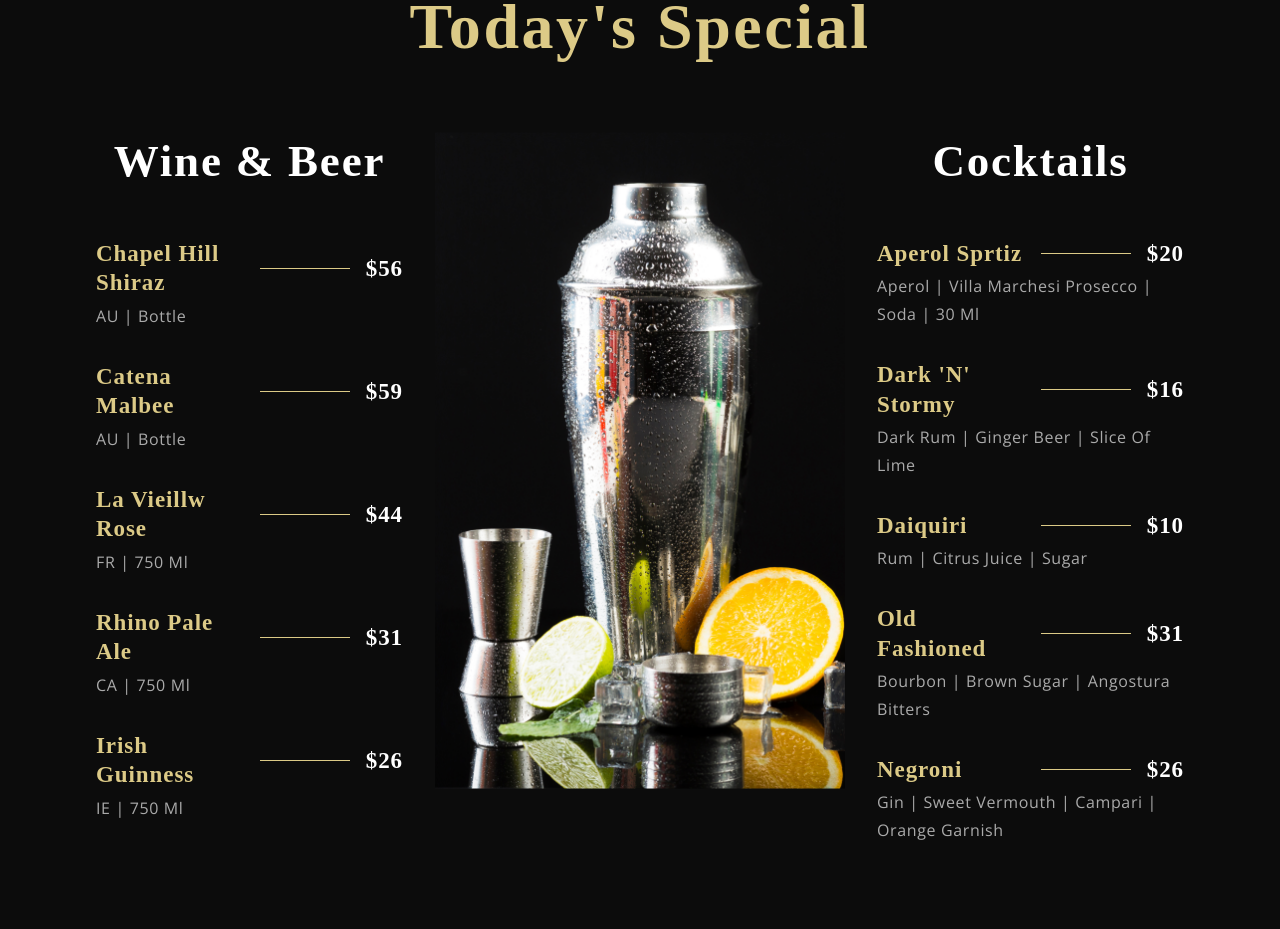
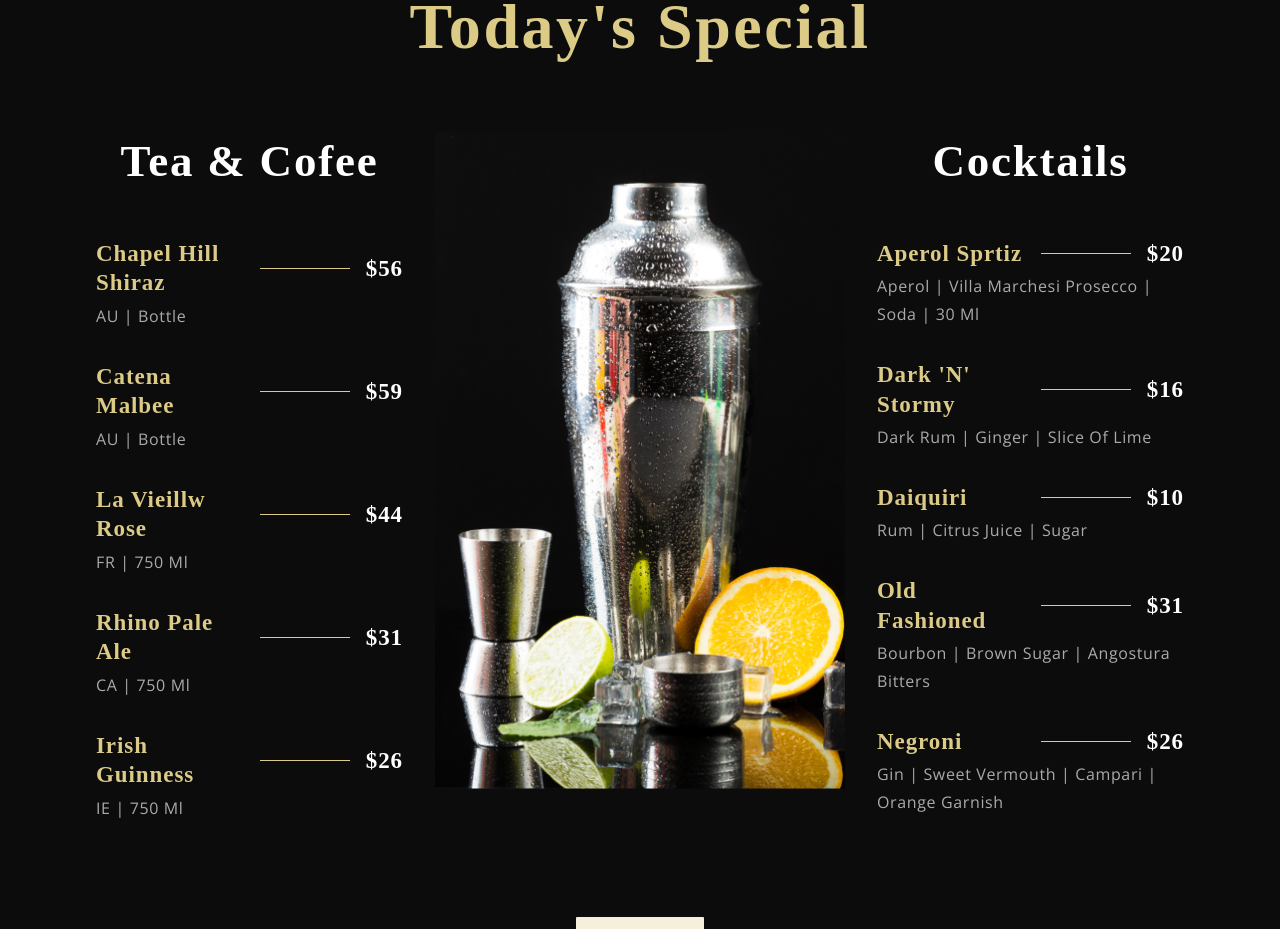
Before and after one commit to joesef1/restaurant-landing-page, a React (Create React App) app: page / in a window 1280 px wide. Shown: the part 2120-3049 px from the top of the page. Built offline with nearby package versions, Linux system fonts and the light colour scheme; a web font is replaced by a local one.

Commit message:
s.m setup

```diff
--- a/src/constants/data.js
+++ b/src/constants/data.js
@@ -37,7 +37,7 @@ const cocktails = [
   {
     title: "Dark 'N' Stormy",
     price: '$16',
-    tags: 'Dark rum | Ginger beer | Slice of lime',
+    tags: 'Dark rum | Ginger | Slice of lime',
   },
   {
     title: 'Daiquiri',
--- a/src/container/Menu/SpecialMenu.jsx
+++ b/src/container/Menu/SpecialMenu.jsx
@@ -13,7 +13,7 @@ const SpecialMenu = () => (
 
     <div className="app__specialMenu-menu">
       <div className="app__specialMenu-menu_wine  flex__center">
-        <p className="app__specialMenu-menu_heading">Wine & Beer</p>
+        <p className="app__specialMenu-menu_heading">Tea & Cofee</p>
         <div className="app__specialMenu_menu_items">
           {data.wines.map((wine, index) => (
             <MenuItem key={wine.title + index} title={wine.title} price={wine.price} tags={wine.tags} />
```
